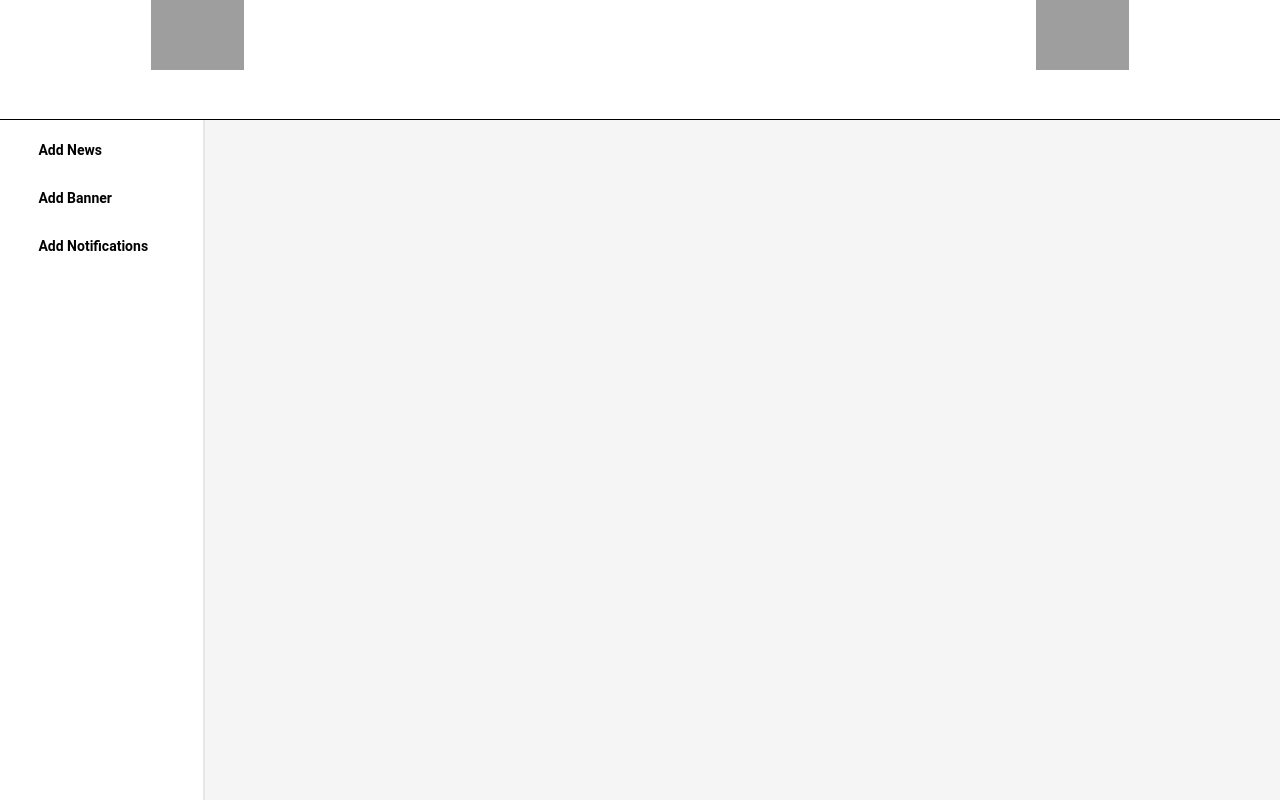
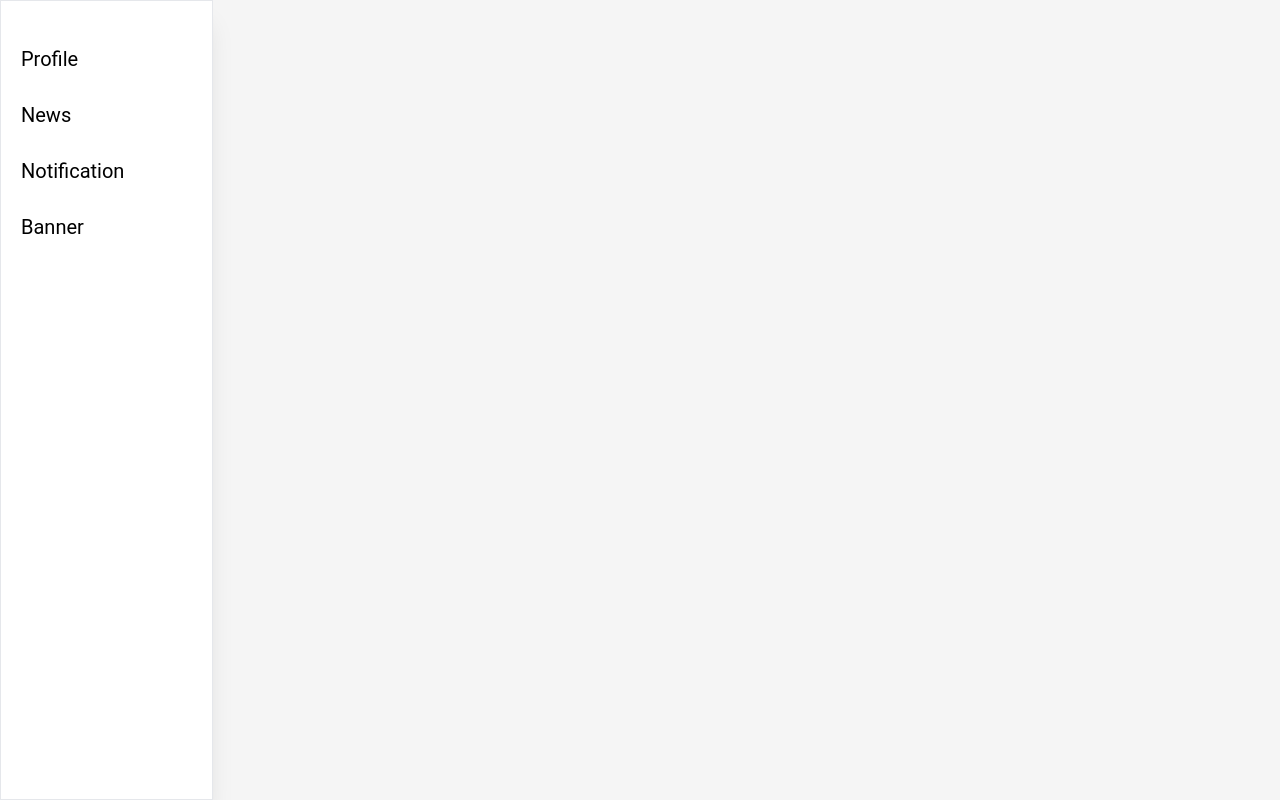
Before and after one commit to projectSso123/serverFrontend, a Next.js app: page /broadcast in a window 1280 px wide. Built offline with nearby package versions, Linux system fonts and the light colour scheme; grey boxes are pictures that could not be loaded.

Commit message:
tying to make a common dashboard to changing content

```diff
--- /dev/null
+++ b/src/app/broadcast/Component/Banner/Banner.jsx
@@ -0,0 +1,10 @@
+import React from "react";
+import BannerContent from "./BannerContent";
+
+export default function Banner(){
+    return(
+        <>
+        <BannerContent></BannerContent>
+        </>
+    )
+}
--- a/src/app/broadcast/addBanner/page.js
+++ b/src/app/broadcast/Component/Banner/BannerContent.jsx
@@ -3,7 +3,7 @@ import React, { useEffect, useState } from 'react'
 import { PhotoIcon } from '@heroicons/react/24/solid'
 import BannerPopUp from '@/app/Components/Banner.popUp'
 import Loading from '@/app/Components/loading'
-const page = () => {
+const BannerContent = () => {
   const [image, setimage] = useState();
   const [banners, setbanners] = useState([]);
   const [loading , setloading] = useState(false)
@@ -110,7 +110,7 @@ function Broadcastbanners({data , handleRefreash }){
 
   return(
     <>
-    <h1 className='text-center font-medium text-3xl'>BroadCast Banners</h1>
+    <h1 className='text-center font-medium text-2xl bg-blue-400'>BROADCAST BANNERS</h1>
     <div className='gap-4 flex flex-wrap flex-row items-center justify-center'>
           {
            data.map((dt, index)=>(
@@ -175,4 +175,4 @@ function Bannercards ({data,handleRefreash,setbannerdata,openPopup}){
   </article>
   )
 }
-export default page
+export default BannerContent
--- /dev/null
+++ b/src/app/broadcast/Component/News/News.jsx
@@ -0,0 +1,11 @@
+
+import React from "react";
+import NewsContent from "./NewsContent";
+function News(){
+    return(
+        <>
+        <NewsContent></NewsContent>
+        </>
+    )
+}
+export default News;
--- a/src/app/broadcast/addNews/page.js
+++ b/src/app/broadcast/Component/News/NewsContent.jsx
@@ -1,11 +1,10 @@
 'use client'
-
 import { useState, useRef, useEffect } from 'react';
 import { useRouter } from 'next/navigation';
-
 import dynamic from 'next/dynamic';
+import { BACKEND_BASE_URL } from '../../Consts';
 const JoditEditor = dynamic(() => import('jodit-react'), { ssr: false });
-const News = () => {
+const NewsContent = ({}) => {
 
 const router = useRouter()
 
@@ -18,13 +17,13 @@ const News = () => {
 	const [news,setNews] = useState([])
 
 	const addNewsHandler = () => {
-		console.log("got this in final :",content);
-		sendPostNewsReq(content);
+
+		PostNewsReq(content);
 	}
 
-	const sendPostNewsReq = async(content) => {
+	const PostNewsReq = async(content) => {
 
-		let res =  await fetch("http://localhost:8080/api/v1/broadcast/addnews",{
+		let res =  await fetch(BACKEND_BASE_URL+"/api/v1/broadcast/addnews",{
 			method: 'POST',
             credentials:'include',
             mode:"cors",
@@ -47,7 +46,7 @@ const News = () => {
 
 async function getNews()
   {
-    let res =  await fetch("http://localhost:8080/api/v1/broadcast/getnews",{
+    let res =  await fetch(BACKEND_BASE_URL+"/api/v1/broadcast/getnews",{
 			method: 'POST',
 			credentials:'include',
 			mode:"cors",
@@ -74,7 +73,7 @@ const News = () => {
   return (
     <div className='min-h-[85vh] w-full flex flex-col gap-[5vh] '>
 
-        <div className='py-2 text-center text-black bg-green-300'> <p className='font-semibold'>NEWS</p> </div>
+        <div className='py-2 text-center text-black bg-blue-400'> <p className='font-semibold'>NEWS</p> </div>
 
 		<div className='min-h-[50vh] bg-white px-3 py-1 rounded-lg shadow-lg '>
 			<JoditEditor
@@ -92,7 +91,7 @@ const News = () => {
 
 		<div className='flex justify-center w-full'>
 			<button
-			className='  w-[100px] py-2 px-3 rounded-lg bg-green-600 text-white '
+			className='  w-[100px] py-2 px-3 rounded-lg bg-blue-400 text-white '
 			onClick={addNewsHandler}
 			> POST </button>
 		</div>
@@ -170,4 +169,4 @@ const News = () => {
   )
 }
 
-export default News
+export default NewsContent
--- /dev/null
+++ b/src/app/broadcast/Component/Notification/Notification.jsx
@@ -0,0 +1,9 @@
+import NotificationContent from "./NotificationContent";
+
+export default function Notification(){
+    return (
+    <>
+    <NotificationContent></NotificationContent>
+    </>
+    )
+}
--- a/src/app/broadcast/addNotification/page.js
+++ b/src/app/broadcast/Component/Notification/NotificationContent.jsx
@@ -1,10 +1,10 @@
 'use client'
-
 import { useState, useRef, useEffect } from 'react';
 import dynamic from 'next/dynamic';
 import { useRouter } from 'next/navigation';
+import { BACKEND_BASE_URL } from '../../Consts';
 const JoditEditor = dynamic(() => import('jodit-react'), { ssr: false });
-const Notification = () => {
+const NotificationContent = () => {
    const router = useRouter();
 	useEffect(()=>{
 		getnotifications();
@@ -20,7 +20,7 @@ const Notification = () => {
 
 	const sendNotificationReq = async(content) => {
 
-		let res =  await fetch("http://localhost:8080/api/v1/broadcast/addnotification",{
+		let res =  await fetch(BACKEND_BASE_URL+"/api/v1/broadcast/addnotification",{
 			method: 'POST',
             credentials:'include',
             mode:"cors",
@@ -43,7 +43,7 @@ const Notification = () => {
 
 	async function getnotifications()
   {
-    let res =  await fetch("http://localhost:8080/api/v1/broadcast/getnotification",{
+    let res =  await fetch(BACKEND_BASE_URL+"/api/v1/broadcast/getnotification",{
 			method: 'POST',
 			credentials:'include',
 			mode:"cors",
@@ -68,7 +68,7 @@ const Notification = () => {
   return (
     <div className='min-h-[85vh] w-full flex flex-col gap-[5vh] '>
 
-        <div className='py-2 text-center text-black bg-green-300'> <p className='font-semibold'>NOTIFICATION</p> </div>
+        <div className='py-2 text-center text-black bg-blue-400'> <p className='font-semibold'>NOTIFICATION</p> </div>
 
 		<div className='min-h-[50vh] bg-white px-3 py-1 rounded-lg shadow-lg '>
 			<JoditEditor
@@ -84,7 +84,7 @@ const Notification = () => {
 
 		<div className='flex justify-center w-full'>
 			<button
-			className='  w-[100px] py-2 px-3 rounded-lg bg-green-600 text-white '
+			className='  w-[100px] py-2 px-3 rounded-lg bg-blue-400 text-white '
 			onClick={addNotificationHandler}
 			> POST </button>
 		</div>
@@ -161,4 +161,4 @@ const Notification = () => {
   )
 }
 
-export default Notification
+export default NotificationContent
--- /dev/null
+++ b/src/app/broadcast/Component/sideBar.jsx
@@ -0,0 +1,43 @@
+"use client"
+import React from 'react'
+import { createContext,  useState } from 'react';
+import { PROFILE_PAGE,NEWS_PAGE,NOTIFICATION_PAGE,BANNER_PAGE } from '../Consts';
+import { useContext } from 'react';
+import { SidebarContext } from '../layout';
+
+function SideBar(){
+    let {currentPage , setCurrentPage} = useContext(SidebarContext)
+
+
+    const liStyle= "my-4 font-bold text-white text-xl"
+    return (
+    <>
+
+    <nav className="fixed h-full top-0 left-0 w-1/6 shadow-xl">
+        <div className="h-full w-full border bg-white">
+
+         <ul className='w-full flex items-start flex-col  '>
+            <li onClick={()=>setCurrentPage(PROFILE_PAGE)}
+            className="mt-10 ml-4 p-1 text-start   text-xl  hover:text-blue-400 ease-in-out rounded-sm transition " >
+             Profile
+            </li>
+            <li onClick={()=>setCurrentPage(NEWS_PAGE)}
+            className="mt-5 p-1  ml-4 text-xl hover:text-blue-400 ease-in-out rounded-sm transition ">
+             News
+            </li >
+            <li onClick={()=>setCurrentPage(NOTIFICATION_PAGE)}
+            className="mt-5 p-1 ml-4  text-xl hover:text-blue-400 ease-in-out rounded-sm transition ">
+             Notification
+            </li>
+            <li onClick={()=>setCurrentPage(BANNER_PAGE)}
+            className="mt-5 p-1 ml-4 text-xl hover:text-blue-400 ease-in-out rounded-sm transition">
+             Banner
+            </li>
+         </ul>
+        </div>
+    </nav>
+
+    </>
+    )
+}
+export default SideBar;
--- /dev/null
+++ b/src/app/broadcast/Consts.js
@@ -0,0 +1,5 @@
+export const BACKEND_BASE_URL = "http://localhost:8080"
+export const PROFILE_PAGE = "PROFILE_PAGE"
+export const NEWS_PAGE = "NEWS_PAGE"
+export const NOTIFICATION_PAGE = "NOTIFICATION_PAGE"
+export const BANNER_PAGE = "BANNER_PAGE"
--- a/src/app/broadcast/edit/page.js
+++ b/src/app/broadcast/edit/page.jsx
@@ -5,15 +5,9 @@ import { useRouter } from 'next/navigation';
 import dynamic from 'next/dynamic';
 const JoditEditor = dynamic(() => import('jodit-react'), { ssr: false });
 
-const News = () => {
-
-    const router = useRouter()
-    const urlParams = new URLSearchParams(window.location.search)
-    const id = urlParams.get('_id')
-    const type  = urlParams.get("type")
-
+export default function EditPage({id , type}){
   const editor = useRef(null);
-	const [content, setContent] = useState(urlParams.get('content'))
+	const [content, setContent] = useState()
 	const [news,setNews] = useState([])
 
 	const editNewsHandler = () => {
@@ -72,5 +66,3 @@ const News = () => {
     </div>
   )
 }
-
-export default News
--- a/src/app/broadcast/layout.js
+++ b/src/app/broadcast/layout.js
@@ -1,21 +1,22 @@
-'use client'
+"use client"
+import React from 'react'
+import SideBar from './Component/sideBar';
+import { createContext,  useState } from 'react';
+import { PROFILE_PAGE,NEWS_PAGE,NOTIFICATION_PAGE,BANNER_PAGE } from './Consts';
 
-import React from 'react'
-import Header from '../Components/Header'
-import Sidenav from '../Components/User.Sidenav'
-import BroadcastSidebar from '../Components/Broadcast.Sidebar.'
+export const SidebarContext = createContext();
 
-export default function layout ({children}) {
-  return (
-    <div className="w-screen overflow-x-hidden">
-
-        <Header/>
-
-        <div className="w-full flex min-h-[85vh] ">
-          <BroadcastSidebar/>
-          <div className="ml-[16vw] w-[84vw] mt-[15vh] min-h-[85vh]">{children}</div>
-        </div>
-
-      </div>
-  )
+function DashboardLayout({children}){
+    const [currentPage, setCurrentPage] = useState(PROFILE_PAGE)
+return (
+<SidebarContext.Provider value={{currentPage,setCurrentPage}} >
+<div className='flex flex-grow relative'>
+<SideBar></SideBar>
+<div className='ml-72 w-4/6'>
+    {children}
+</div>
+</div>
+</SidebarContext.Provider>
+)
 }
+export default DashboardLayout;
--- a/src/app/broadcast/page.js
+++ b/src/app/broadcast/page.js
@@ -1,20 +1,21 @@
-import React from 'react'
-import Image from 'next/image';
+"use client"
+import React, { useState } from 'react'
+import { PROFILE_PAGE,NEWS_PAGE,NOTIFICATION_PAGE,BANNER_PAGE } from './Consts';
+import News from './Component/News/News';
+import Notification from './Component/Notification/Notification';
+import Banner from './Component/Banner/Banner';
+import { useContext } from 'react';
+import { SidebarContext } from './layout';
+function Dashboard(){
+    let {currentPage , setCurrentPage} = useContext(SidebarContext)
 
-// const urlParams = new URLSearchParams(window.location.search)
-// const id = urlParams.get('_id')
-// const content = urlParams.get('content')
-
-const broadcast = () => {
-  return (
-    <div className='flex justify-center w-full h-full text-3xl font-semibold uppercase '>
-      <div
-      style={{backgroundImage:"<img src={'/broadcast.png'}  width={500} height={100}  />"}}
-      >
-
-      </div>
-    </div>
-  )
+    return (
+        <>
+        {currentPage === PROFILE_PAGE && <></>}
+        {currentPage === NEWS_PAGE && <News/>}
+        {currentPage === NOTIFICATION_PAGE && <Notification/>}
+        {currentPage === BANNER_PAGE && <Banner/>}
+        </>
+    )
 }
-
-export default broadcast
+export default Dashboard;
--- a/src/app/page.scss
+++ b/src/app/page.scss
@@ -1,3 +1,4 @@
+
 .auth-heading{
     font-size: 18px;
     font-weight: 700;
```
Lines whose indentation alone changed are shown as unchanged.
